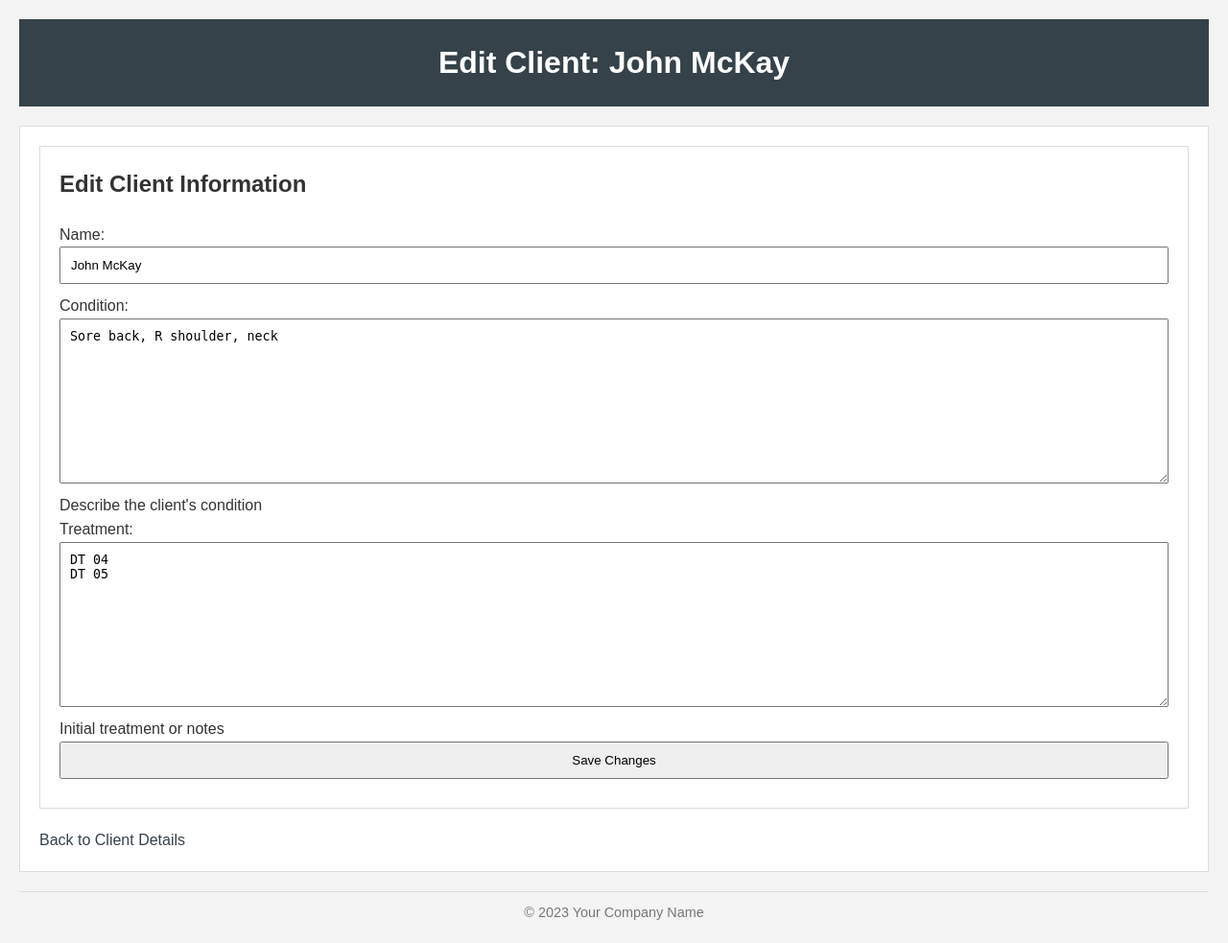
After one commit to PeterSIdo/Blog, a Django app: page /client/1/edit/ in a window 1280 px wide. The commit adds this page. Shown: the whole page at 96% size. Run offline with Django 4.2, Linux system fonts and the light colour scheme; data comes from the database, SQL or seed files in the repository; both versions use the stored data as it was after the commit.

Commit message:
Edit client detail added

```diff
--- a/client/models.py
+++ b/client/models.py
@@ -5,6 +5,12 @@ class Client(models.Model):
     name = models.CharField(max_length=200)
     condition = models.TextField(help_text="Describe the client's condition")
     treatment = models.TextField(help_text="Initial treatment or notes")
+    followup_treatment = models.TextField(
+        help_text="Notes for the followup treatment session",
+        blank=True,  # Optional (if applicable)
+        null=True    # Optional (if applicable)
+    )
+    date_time = models.DateTimeField(default=timezone.now)
     def __str__(self):
         return self.name
 
--- a/client/templates/client/client_detail.html
+++ b/client/templates/client/client_detail.html
@@ -15,6 +15,7 @@
     <h2>Client Information</h2>
     <p><strong>Condition:</strong> {{ client.condition }}</p>
     <p><strong>Initial Treatment:</strong> {{ client.treatment }}</p>
+    <p><a href="{% url 'edit_client' client.pk %}" class="edit-button">Edit Client Details</a></p>
   </section>
   <section>
     <h2>Treatment Sessions</h2>
--- /dev/null
+++ b/client/templates/client/edit_client.html
@@ -0,0 +1,30 @@
+{% load static %}
+<!DOCTYPE html>
+<html lang="en">
+<head>
+  <meta charset="UTF-8">
+  <title>Edit Client: {{ client.name }}</title>
+  <link rel="stylesheet" href="{% static 'css/styles.css' %}">
+</head>
+<body>
+  <header>
+    <h1>Edit Client: {{ client.name }}</h1>
+  </header>
+
+  <main>
+    <section>
+      <h2>Edit Client Information</h2>
+      <form method="POST">
+        {% csrf_token %}
+        {{ form.as_p }}
+        <button type="submit">Save Changes</button>
+      </form>
+    </section>
+    <p><a href="{% url 'client_detail' client.pk %}">Back to Client Details</a></p>
+  </main>
+
+  <footer>
+    <p>&copy; {{ current_year|default:"2023" }} Your Company Name</p>
+  </footer>
+</body>
+</html>
--- a/client/urls.py
+++ b/client/urls.py
@@ -7,4 +7,5 @@ urlpatterns = [
     # If you have treatment sessions, include the route as well:
     path('client/<int:client_id>/add_session/', views.add_treatment_session, name='add_treatment_session'),
     path('client/<int:client_id>/followup/', views.followup_treatment, name='followup_treatment'),
+    path('client/<int:pk>/edit/', views.edit_client, name='edit_client'),
 ]
--- a/client/views.py
+++ b/client/views.py
@@ -47,3 +47,14 @@ def followup_treatment(request, client_id):
     else:
         form = TreatmentSessionForm()
     return render(request, 'client/followup_treatment.html', {'form': form, 'client': client, 'sessions': sessions})
+
+def edit_client(request, pk):
+    client = get_object_or_404(Client, pk=pk)
+    if request.method == "POST":
+        form = ClientForm(request.POST, instance=client)
+        if form.is_valid():
+            client = form.save()
+            return redirect('client_detail', pk=client.pk)
+    else:
+        form = ClientForm(instance=client)
+    return render(request, 'client/edit_client.html', {'form': form, 'client': client})
```
Also changed, not shown: client/migrations/0002_client_date_time_client_followup_treatment.py (added), db.sqlite3.
